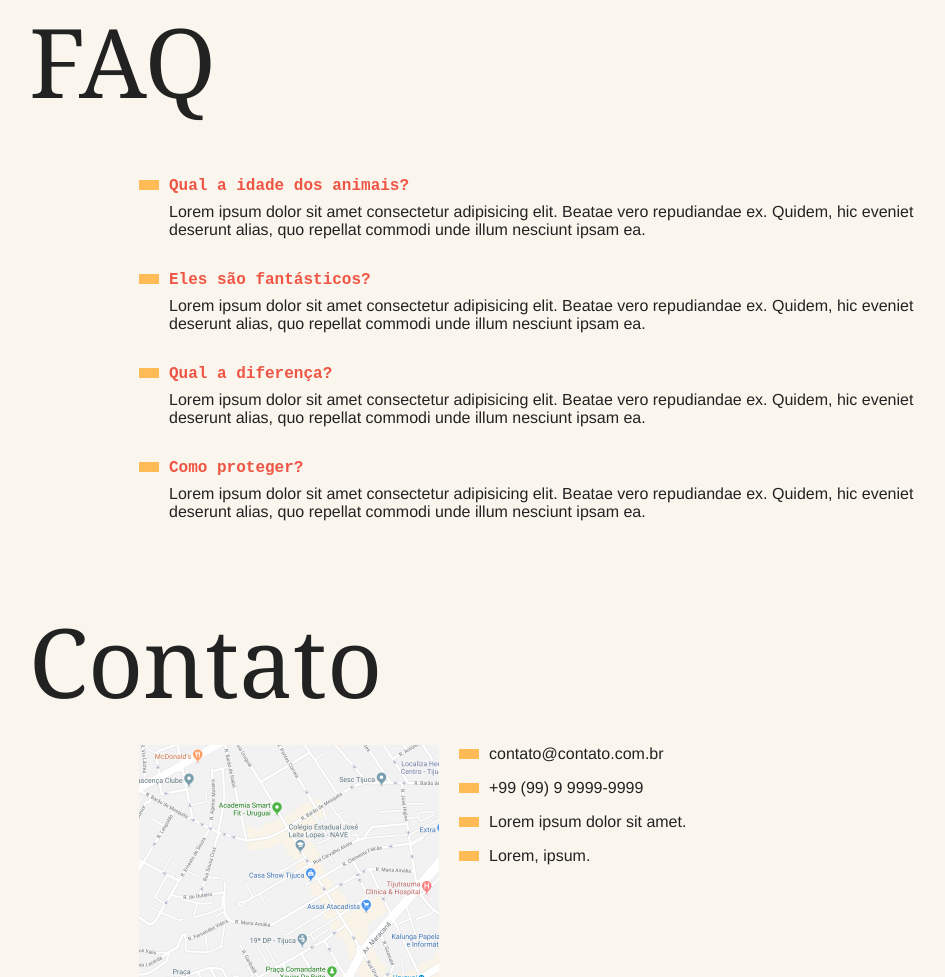
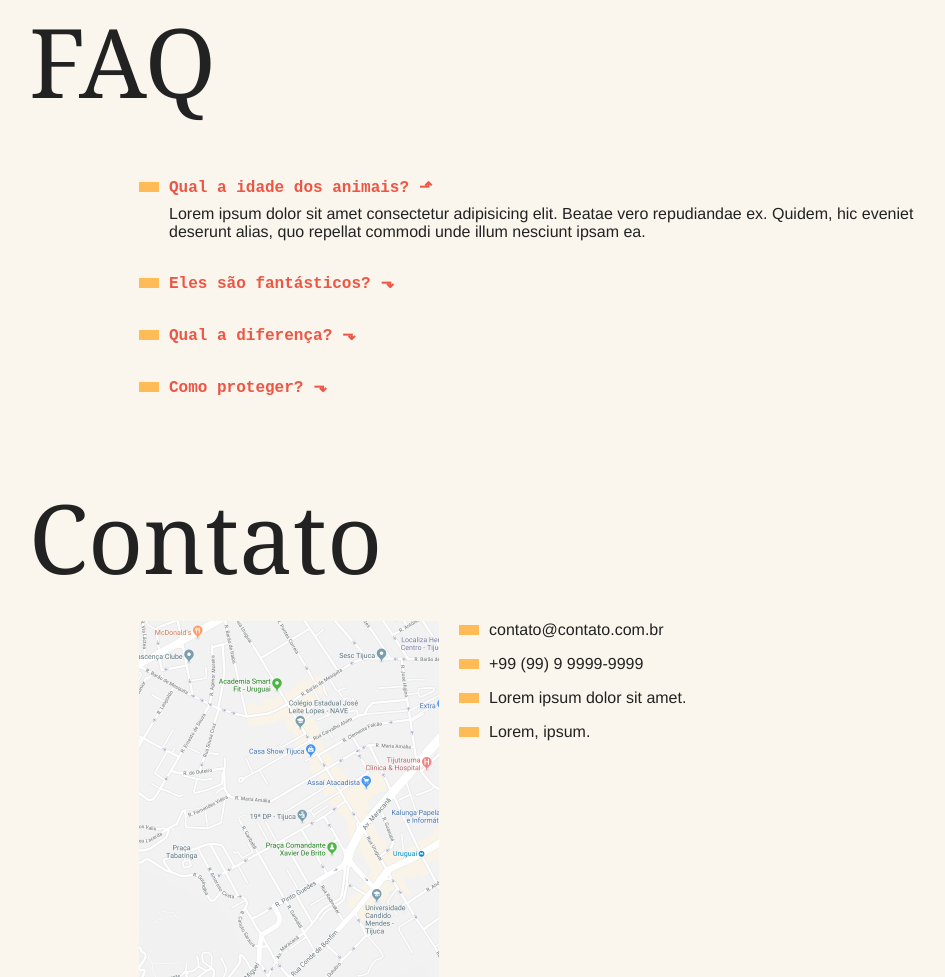
Before and after one commit to luanvieirazup/projeto1, a plain HTML site: page index.html in a window 1280 px wide. Shown: the part 799-1776 px from the top of the page, without its empty margins (161-1106 px from the left). Drawn offline with Linux system fonts and the light colour scheme.

Commit message:
Accordion

```diff
--- a/css/style.css
+++ b/css/style.css
@@ -235,6 +235,35 @@ body {
     to {
         opacity: 1;
         transform: translate3d(0, 0, 0)
-
     }
 }
+
+.js .js-accordion dd {
+    display: none;
+}
+
+.js-accordion dt::after {
+    content: '⬎';
+    margin-left: 10px;
+}
+
+.js-accordion dt.ativo::after {
+    content: '⬏';
+    margin-left: 10px;
+}
+
+.js-accordion dd.ativo {
+    display: block;
+    animation: slideDown .5s forwards;
+}
+
+@keyframes slideDown {
+    from {
+        opacity: 0;
+        max-height: 0;
+    }
+    to {
+        opacity: 1;
+        max-height: 200px;
+    }
+}
--- a/index.html
+++ b/index.html
@@ -114,7 +114,7 @@
     </section>
     <section class="grid-section faq" id="faq">
         <h1 class="title">FAQ</h1>
-        <dl class="faq-lista">
+        <dl class="faq-lista js-accordion">
             <dt>Qual a idade dos animais?</dt>
             <dd>Lorem ipsum dolor sit amet consectetur adipisicing elit. Beatae vero repudiandae ex. Quidem, hic eveniet deserunt
                 alias, quo repellat commodi unde illum nesciunt ipsam ea.</dd>
--- a/script.js
+++ b/script.js
@@ -1,14 +1,16 @@
+function initTabNav () {
     const tabMenu = document.querySelectorAll('.js-tabMenu li');
     const tabContent = document.querySelectorAll('.js-tabContent section');
+    const activeClass = 'ativo';
 
-tabContent[0].classList.add('ativo');
+    tabContent[0].classList.add(activeClass);
 
     if (tabMenu.length && tabContent.length) {
         function activeTab(index) {
             tabContent.forEach((section) => {
-            section.classList.remove('ativo');
+                section.classList.remove(activeClass);
             });
-        tabContent[index].classList.add('ativo');
+            tabContent[index].classList.add(activeClass);
         }
 
         tabMenu.forEach((itemMenu, index) => {
@@ -17,3 +19,25 @@ if (tabMenu.length && tabContent.length) {
             });
         });
     }
+}
+initTabNav();
+
+function initAccordion () {
+    const accordionList = document.querySelectorAll('.js-accordion dt');
+    const activeClass = 'ativo';
+    if(accordionList.length) {
+        accordionList[0].classList.add(activeClass);
+        accordionList[0].nextElementSibling.classList.add(activeClass)
+
+        function activeAccordion() {
+            this.classList.toggle(activeClass);
+            this.nextElementSibling.classList.toggle(activeClass);
+
+        }
+
+        accordionList.forEach((item) => {
+            item.addEventListener('click', activeAccordion);
+        });
+    }
+}
+initAccordion();
```
Lines whose indentation alone changed are shown as unchanged.
